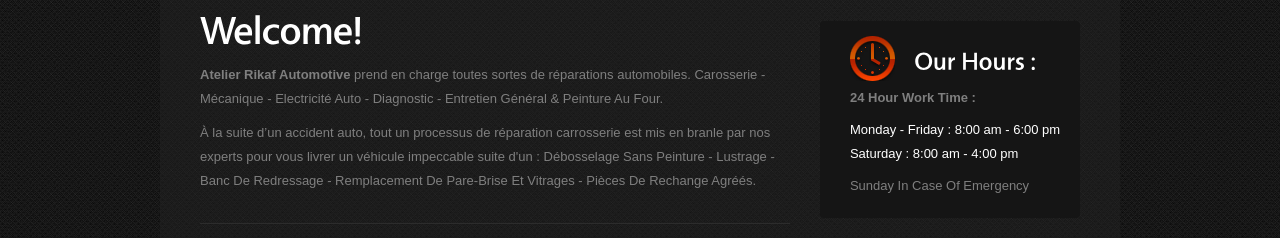
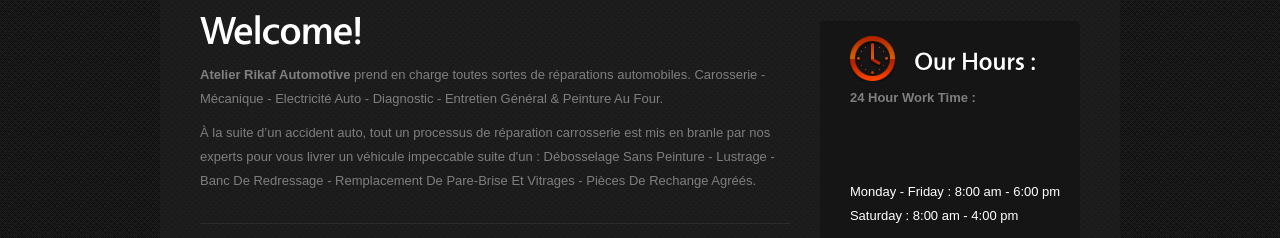
Before and after one commit to slavigno/Fakir, a plain HTML site: page index.html in a window 1280 px wide. Shown: the part 1241-1479 px from the top of the page. Drawn offline with Linux system fonts and the light colour scheme.

Commit message:
Update style.css

```diff
--- a/css/style.css
+++ b/css/style.css
@@ -27,7 +27,7 @@ a:hover {text-decoration:none;}
 
 p {margin-bottom:18px;}
 .p0 {margin-bottom:0px;}
-.p1 {margin-bottom:8px;}
+.p1 {margin-bottom:70px;}
 .p2 {margin-bottom:15px;}
 .p3 {margin-bottom:30px;}
 .p4 {margin-bottom:45px;}
```
